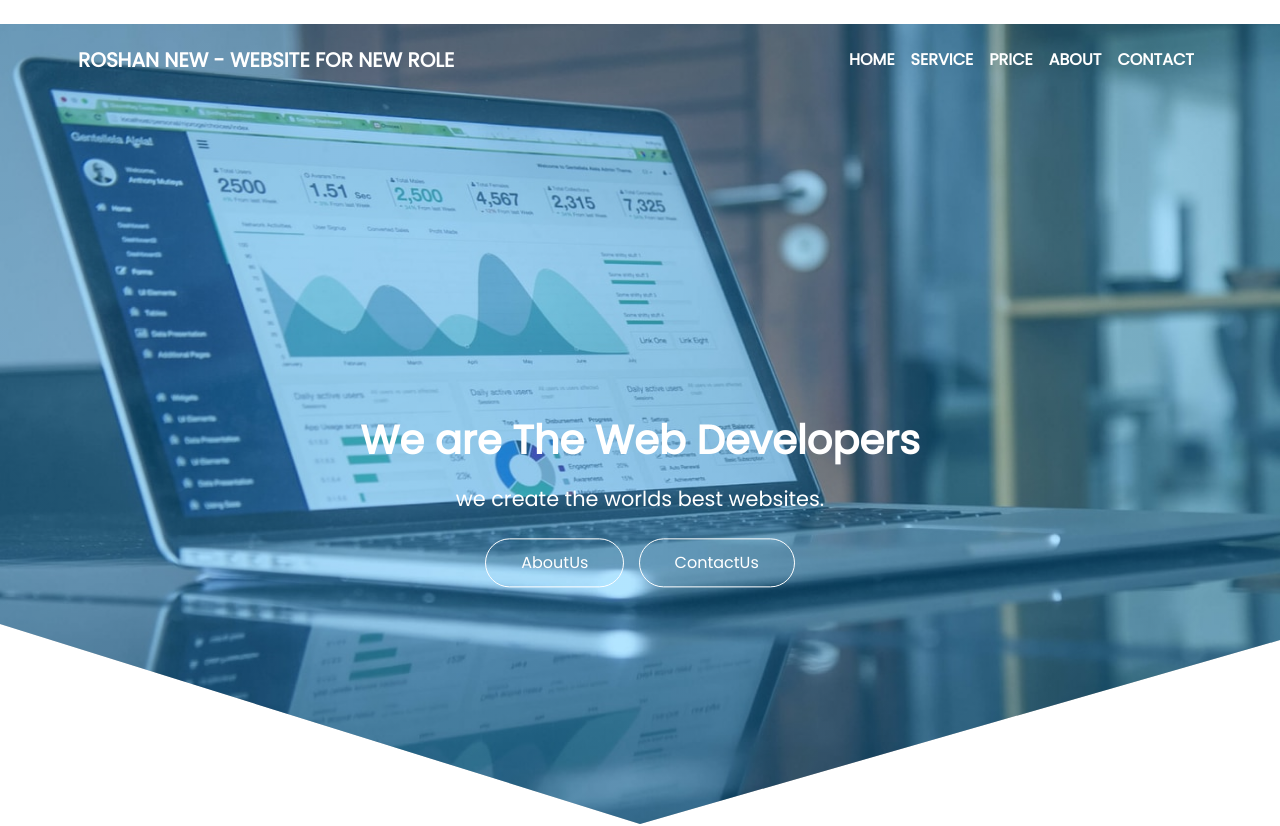
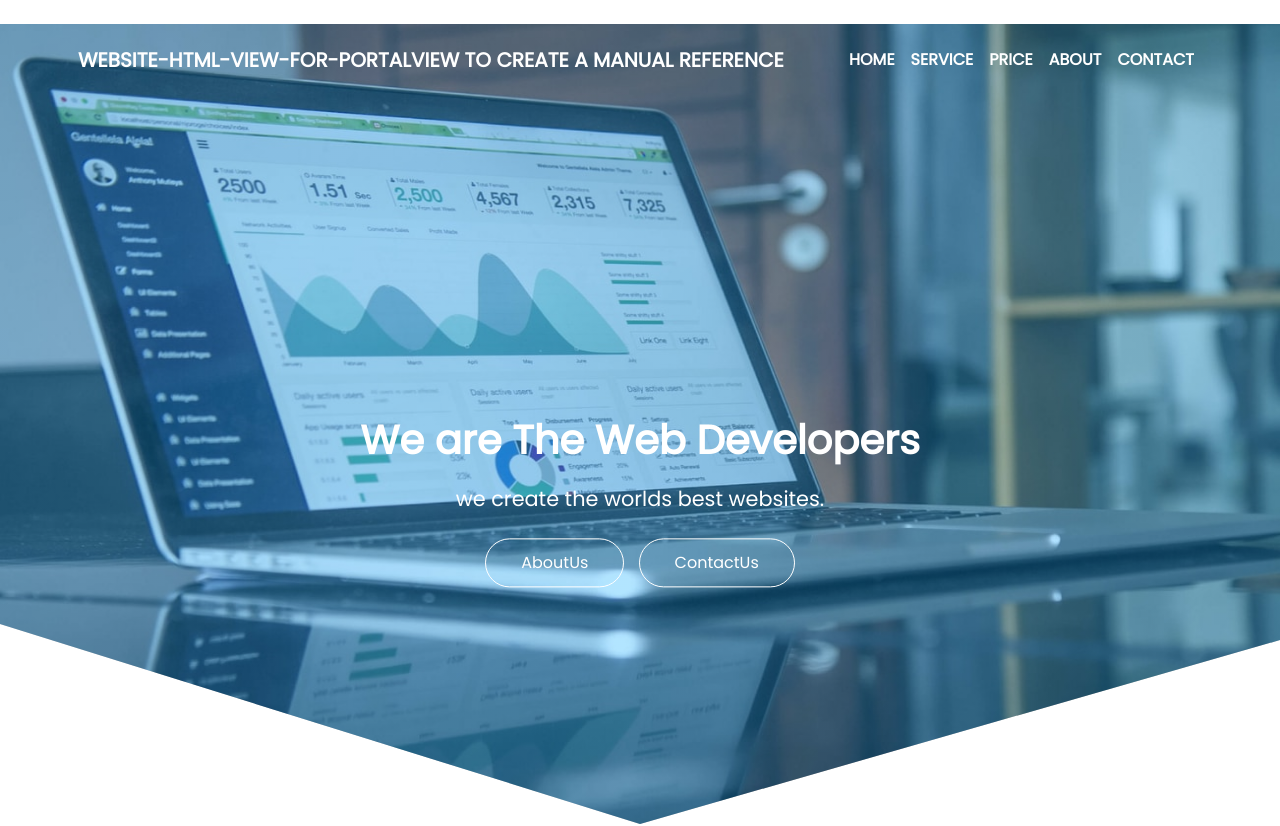
Before and after one commit to RoshanChaturpale/HTML_Website_Personal_Project, a plain HTML site: page index.html in a window 1280 px wide. Shown: the top 826 px of the page. Drawn offline with nearby package versions, Linux system fonts and the light colour scheme; files that its build step writes are made by us from their sources; a script that the page names is missing.

Commit message:
change names

```diff
--- a/index.html
+++ b/index.html
@@ -10,7 +10,7 @@
          <div class="container text-uppercase p-2">
 
 
-  <a class="navbar-brand font-weight-bold text-white" href="#">Roshan New - Website for New role</a>
+  <a class="navbar-brand font-weight-bold text-white" href="#">website-html-view-for-portalview to create a manual reference</a>
   <button class="navbar-toggler" type="button" data-toggle="collapse" data-target="
           #navbarSupportedContent" aria-controls="navbarSupportedContent" aria-expanded="
           false" aria-label="Toggle navigation">
```
Also changed, not shown: StyleSheet/StyleSheet.css (renamed from StyleSheet.css).
